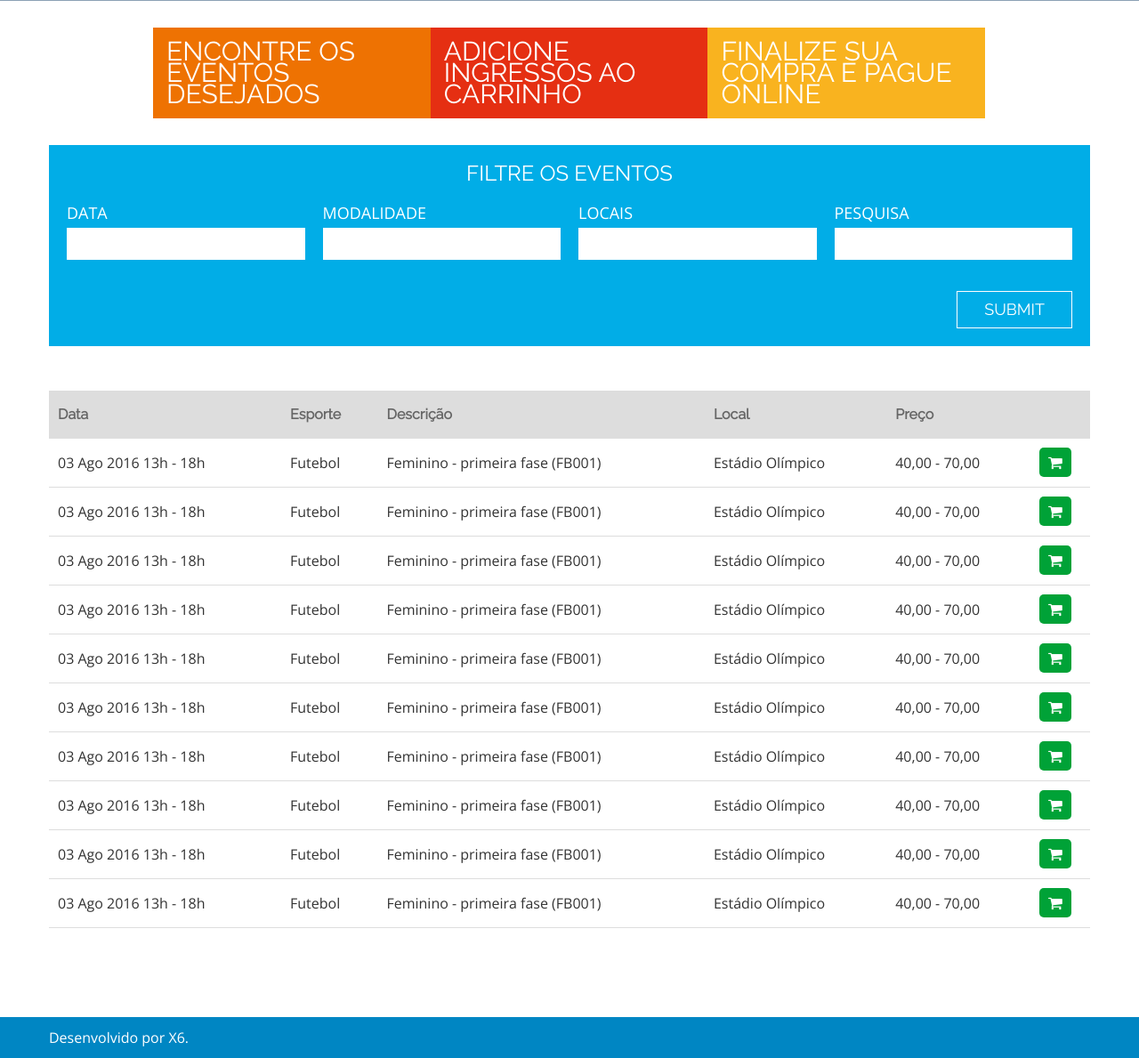
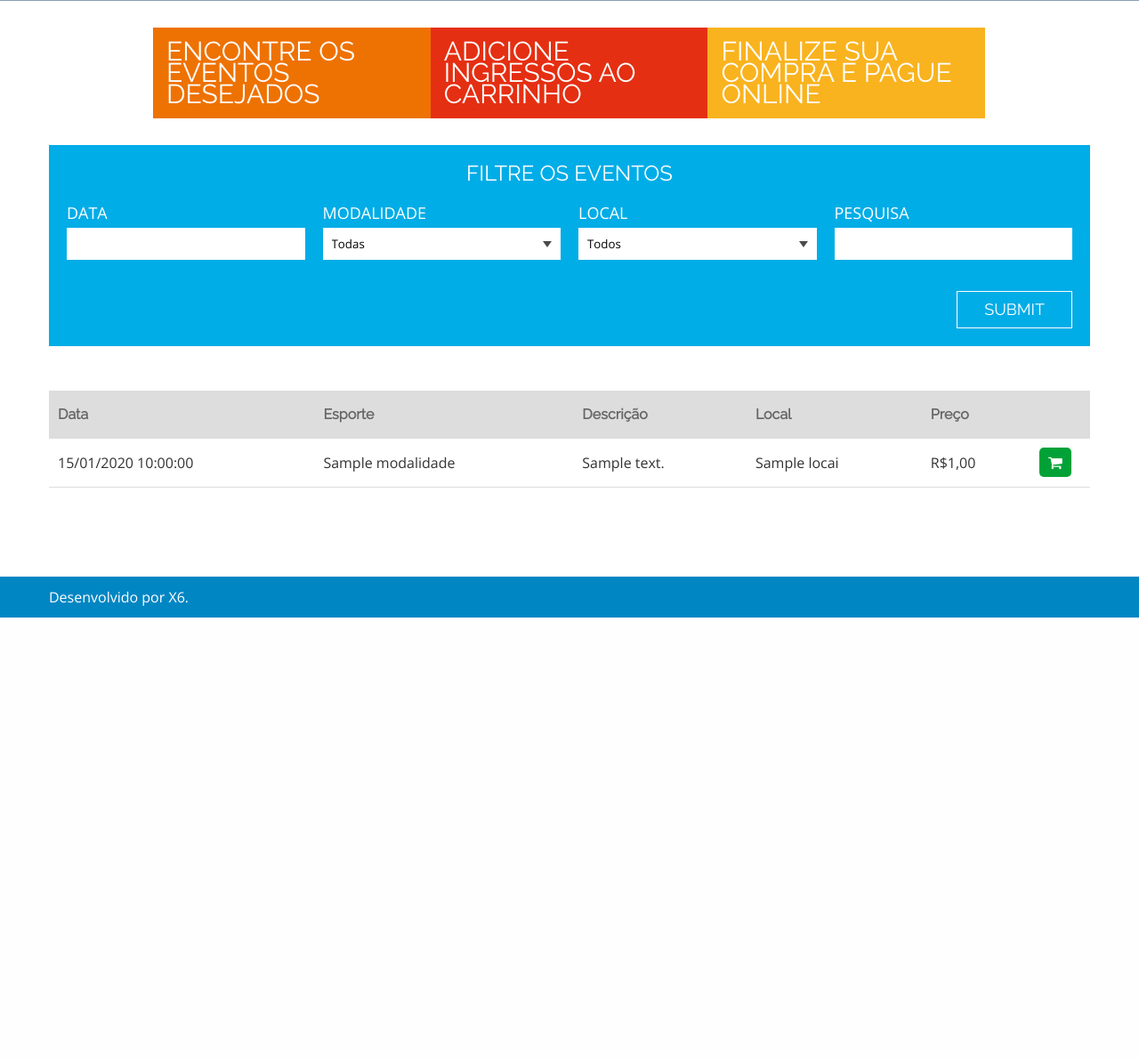
Before and after one commit to VictorAssis/Tecweb-Olimpiadas, a PHP site: page / in a window 1280 px wide. Shown: the part 799-1988 px from the top of the page at 89% size. After the commit the page ends 1493 px from the top, so only its background shows below. Run offline with PHP 8.4, Linux system fonts and the light colour scheme; tables that the repository leaves empty hold one stand-in row (values such as "Sample post"); some libraries are stand-ins or nearby versions.

Commit message:
Lista de eventos na home, compra de ingressos, modalidades e contatos feitos

```diff
--- a/olimpiadas/admin-modalidades-edit.php
+++ b/olimpiadas/admin-modalidades-edit.php
@@ -33,12 +33,6 @@
 
     $item = $modalidade->findById($_GET['id']);
     $item = $item[0];
-
-    $modalidade = new Modalidade();
-    $modalidades = $modalidade->find();
-
-    $local = new Local();
-    $locais = $local->find();
 
     include("header-admin.php");
 ?>
--- /dev/null
+++ b/olimpiadas/ajax-filtro-home.php
@@ -0,0 +1,30 @@
+<?php
+	include("init.php");
+
+	$data = $_POST['data'] != "" ? $_POST['data'] : null;
+	$modalidade = $_POST['modalidade'] != "" ? $_POST['modalidade'] : null;
+	$local = $_POST['local'] != "" ? $_POST['local'] : null;
+	$pesquisa = $_POST['pesquisa'] != "" ? $_POST['pesquisa'] : null;
+
+	$evento = new Evento();
+	$itens = $evento->find($data,$modalidade,$local,$pesquisa);
+
+	if ($itens) {
+		foreach ($itens as $item) {
+?>
+	<tr>
+		<td><?php echo date('d/m/Y H:i:s',strtotime($item['data'])); ?></td>
+		<td><?php echo $item['modalidade']; ?></td>
+		<td><?php echo $item['descricao']; ?></td>
+		<td><?php echo $item['local']; ?></td>
+		<td>R$<?php echo number_format($item['preco'],2,',',''); ?></td>
+		<td><a class="botao-comprar" data-evento-id="<?php echo $item['id']; ?>"><i class="fa fa-shopping-cart"></i></a></td>
+	</tr>
+<?php
+		}
+	} else {
+?>
+	<tr>
+		<td colspan="6">Nenhum evento encontrado.</td>
+	</tr>
+<?php } ?>
--- a/olimpiadas/footer.php
+++ b/olimpiadas/footer.php
@@ -46,6 +46,31 @@
 			$(".campodatahora").mask("99/99/9999 99:99");
        		$(".campocpf").mask("999.999.99-99");
        		$(".campofone").mask("(99)9999-9999?9");
+
+       		//Ajax da home
+       		$("#form-filtro-home").submit(function(){
+       			$.post('ajax-filtro-home.php',$(this).serialize(),function(resp){
+       				$(".tabela-eventos tbody").html(resp);
+       			});
+       			return false;
+       		});
+       		$("#form-filtro-home").trigger('submit');
+
+       		//Ajax de compra de ingressos
+       		$(".tabela-eventos").on("click",".botao-comprar",function(){
+       			$.post('ajax-compra-evento.php',{evento_id:$(this).data('evento-id')},function(resp){
+       				if (resp.retorno) {
+       					alert("Sua compra foi realizada com sucesso. Você será redirecionado pra página de meus eventos.");
+       					location.href="meus-eventos.php";
+       				} else
+       					if (resp.redirect != "") {
+       						alert(resp.error);
+       						location.href=resp.redirect;
+       					} else
+       						alert(resp.error);
+       			},'json');
+       			return false;
+       		});
 		});
 	</script>
 </body>
--- a/olimpiadas/include/class.Compra.php
+++ b/olimpiadas/include/class.Compra.php
@@ -8,7 +8,7 @@
  * @author Victor Assis <contato@victorassis.com.br>
  * @copyright 2016 Victor Assis
  */
-class Modalidade {
+class Compra {
 	/**
 	 * Dados de conexão
 	 *
@@ -21,7 +21,7 @@ class Modalidade {
 	/**
 	 * Propriedades das compras
 	 *
-	 * @var int ID da modalidade
+	 * @var int ID da compra
 	 * @var int ID do usuário
 	 * @var int ID do evento
 	 * @var string Data de última alteração no registro
--- a/olimpiadas/include/class.Evento.php
+++ b/olimpiadas/include/class.Evento.php
@@ -54,11 +54,45 @@ class Evento {
 	 *
 	 * @return Array
 	 */
-	public function find() {
+	public function find($data = null,$modalidade = null,$local = null,$pesquisa = null) {
 		//Monta query do banco
 		$query = "SELECT eventos.*, modalidades.nome as modalidade, locais.nome as local FROM {$this->table_name} INNER JOIN locais ON eventos.locais_id = locais.id INNER JOIN modalidades ON eventos.modalidades_id = modalidades.id";
+
+		//Filtros
+		$filtro = " WHERE";
+		$valores = array();
+		if (!is_null($data)) {
+			if ($filtro != " WHERE")
+				$filtro .= " AND";
+			//Formata data para Mysql
+			$data = substr($data, 6, 4) . '-' . substr($data, 3, 2) . '-' . substr($data, 0, 2);
+			$filtro .= " data LIKE ?";
+			$valores[] = $data . '%';
+		}
+		if (!is_null($modalidade)) {
+			if ($filtro != " WHERE")
+				$filtro .= " AND";
+			$filtro .= " modalidades_id = ?";
+			$valores[] = $modalidade;
+		}
+		if (!is_null($local)) {
+			if ($filtro != " WHERE")
+				$filtro .= " AND";
+			$filtro .= " locais_id = ?";
+			$valores[] = $local;
+		}
+		if (!is_null($pesquisa)) {
+			if ($filtro != " WHERE")
+				$filtro .= " AND";
+			$filtro .= " eventos.descricao LIKE ?";
+			$valores[] = '%' . $pesquisa . '%';
+		}
+
+		if ($filtro != " WHERE")
+			$query .= $filtro;
+
 		$stmt = $this->conn->prepare($query);
- 		$stmt->execute();
+ 		$stmt->execute($valores);
  		return $stmt->fetchAll();
 	}
 
@@ -133,6 +167,9 @@ class Evento {
 		//Pega data atual
 		$this->modified = date("Y-m-d H:i:s");
 
+		//Formata data para Mysql
+		$this->data = substr($this->data, 6, 4) . '-' . substr($this->data, 3, 2) . '-' . substr($this->data, 0, 2) . substr($this->data, 10) . ':00';
+
 		//Monta query do banco
 		$query = "UPDATE {$this->table_name} SET
 			locais_id = ?,
--- a/olimpiadas/index.php
+++ b/olimpiadas/index.php
@@ -32,13 +32,31 @@
 		</div>
 		<div class="filtro-container">
 			<h2>Filtre os eventos</h2>
-			<form>
+			<form action="" method="post" id="form-filtro-home">
 				<p class="form-group"><label for="data">Data</label>
-				<input type="text" name="data" id="data" class="campo" /></p>
+				<input type="text" name="data" id="data" class="campo campodata" /></p>
 				<p class="form-group"><label for="modalidade">Modalidade</label>
-				<input type="text" name="modalidade" id="modalidade" class="campo" /></p>
-				<p class="form-group"><label for="locais">Locais</label>
-				<input type="text" name="locais" id="locais" class="campo" /></p>
+				<?php
+					$modalidade = new Modalidade();
+	    			$modalidades = $modalidade->find();
+	    		?>
+				<select name="modalidade" id="modalidade" class="campo">
+					<option value="">Todas</option>
+				<?php foreach ($modalidades as $modalidade) { ?>
+	            	<option value="<?php echo $modalidade['id']; ?>"><?php echo $modalidade['nome']; ?></option>
+	            <?php } ?>
+				</select></p>
+				<p class="form-group"><label for="local">Local</label>
+				<?php
+					$local = new Local();
+	    			$locais = $local->find();
+	    		?>
+				<select name="local" id="local" class="campo">
+					<option value="">Todos</option>
+				<?php foreach ($locais as $local) { ?>
+	            	<option value="<?php echo $local['id']; ?>"><?php echo $local['nome']; ?></option>
+	            <?php } ?>
+				</select></p>
 				<p class="form-group"><label for="pesquisa">Pesquisa</label>
 				<input type="text" name="pesquisa" id="pesquisa" class="campo" /></p>
 				<input type="submit" class="botao botao-claro">
@@ -56,88 +74,7 @@
 					<th class="coluna-botao"></th>
 				</tr>
 			</thead>
-			<tbody>
-				<tr>
-					<td>03 Ago 2016 13h - 18h</td>
-					<td>Futebol</td>
-					<td>Feminino - primeira fase (FB001)</td>
-					<td>Estádio Olímpico</td>
-					<td>40,00 - 70,00</td>
-					<td><a class="botao-comprar" href="javascript: alert('Compra realizada com sucesso.');"><i class="fa fa-shopping-cart"></i></a></td>
-				</tr>
-				<tr>
-					<td>03 Ago 2016 13h - 18h</td>
-					<td>Futebol</td>
-					<td>Feminino - primeira fase (FB001)</td>
-					<td>Estádio Olímpico</td>
-					<td>40,00 - 70,00</td>
-					<td><a class="botao-comprar" href="javascript: alert('Compra realizada com sucesso.');"><i class="fa fa-shopping-cart"></i></a></td>
-				</tr>
-				<tr>
-					<td>03 Ago 2016 13h - 18h</td>
-					<td>Futebol</td>
-					<td>Feminino - primeira fase (FB001)</td>
-					<td>Estádio Olímpico</td>
-					<td>40,00 - 70,00</td>
-					<td><a class="botao-comprar" href="javascript: alert('Compra realizada com sucesso.');"><i class="fa fa-shopping-cart"></i></a></td>
-				</tr>
-				<tr>
-					<td>03 Ago 2016 13h - 18h</td>
-					<td>Futebol</td>
-					<td>Feminino - primeira fase (FB001)</td>
-					<td>Estádio Olímpico</td>
-					<td>40,00 - 70,00</td>
-					<td><a class="botao-comprar" href="javascript: alert('Compra realizada com sucesso.');"><i class="fa fa-shopping-cart"></i></a></td>
-				</tr>
-				<tr>
-					<td>03 Ago 2016 13h - 18h</td>
-					<td>Futebol</td>
-					<td>Feminino - primeira fase (FB001)</td>
-					<td>Estádio Olímpico</td>
-					<td>40,00 - 70,00</td>
-					<td><a class="botao-comprar" href="javascript: alert('Compra realizada com sucesso.');"><i class="fa fa-shopping-cart"></i></a></td>
-				</tr>
-				<tr>
-					<td>03 Ago 2016 13h - 18h</td>
-					<td>Futebol</td>
-					<td>Feminino - primeira fase (FB001)</td>
-					<td>Estádio Olímpico</td>
-					<td>40,00 - 70,00</td>
-					<td><a class="botao-comprar" href="javascript: alert('Compra realizada com sucesso.');"><i class="fa fa-shopping-cart"></i></a></td>
-				</tr>
-				<tr>
-					<td>03 Ago 2016 13h - 18h</td>
-					<td>Futebol</td>
-					<td>Feminino - primeira fase (FB001)</td>
-					<td>Estádio Olímpico</td>
-					<td>40,00 - 70,00</td>
-					<td><a class="botao-comprar" href="javascript: alert('Compra realizada com sucesso.');"><i class="fa fa-shopping-cart"></i></a></td>
-				</tr>
-				<tr>
-					<td>03 Ago 2016 13h - 18h</td>
-					<td>Futebol</td>
-					<td>Feminino - primeira fase (FB001)</td>
-					<td>Estádio Olímpico</td>
-					<td>40,00 - 70,00</td>
-					<td><a class="botao-comprar" href="javascript: alert('Compra realizada com sucesso.');"><i class="fa fa-shopping-cart"></i></a></td>
-				</tr>
-				<tr>
-					<td>03 Ago 2016 13h - 18h</td>
-					<td>Futebol</td>
-					<td>Feminino - primeira fase (FB001)</td>
-					<td>Estádio Olímpico</td>
-					<td>40,00 - 70,00</td>
-					<td><a class="botao-comprar" href="javascript: alert('Compra realizada com sucesso.');"><i class="fa fa-shopping-cart"></i></a></td>
-				</tr>
-				<tr>
-					<td>03 Ago 2016 13h - 18h</td>
-					<td>Futebol</td>
-					<td>Feminino - primeira fase (FB001)</td>
-					<td>Estádio Olímpico</td>
-					<td>40,00 - 70,00</td>
-					<td><a class="botao-comprar" href="javascript: alert('Compra realizada com sucesso.');"><i class="fa fa-shopping-cart"></i></a></td>
-				</tr>
-			</tbody>
+			<tbody></tbody>
 		</table>
 	</div>
 </section>
```
Also changed, not shown: olimpiadas/ajax-compra-evento.php (added, +16 -0 lines), olimpiadas/contato.php (+6 -2 lines), olimpiadas/modalidade.php (+11 -12 lines), olimpiadas/modalidades.php (+20 -32 lines).
